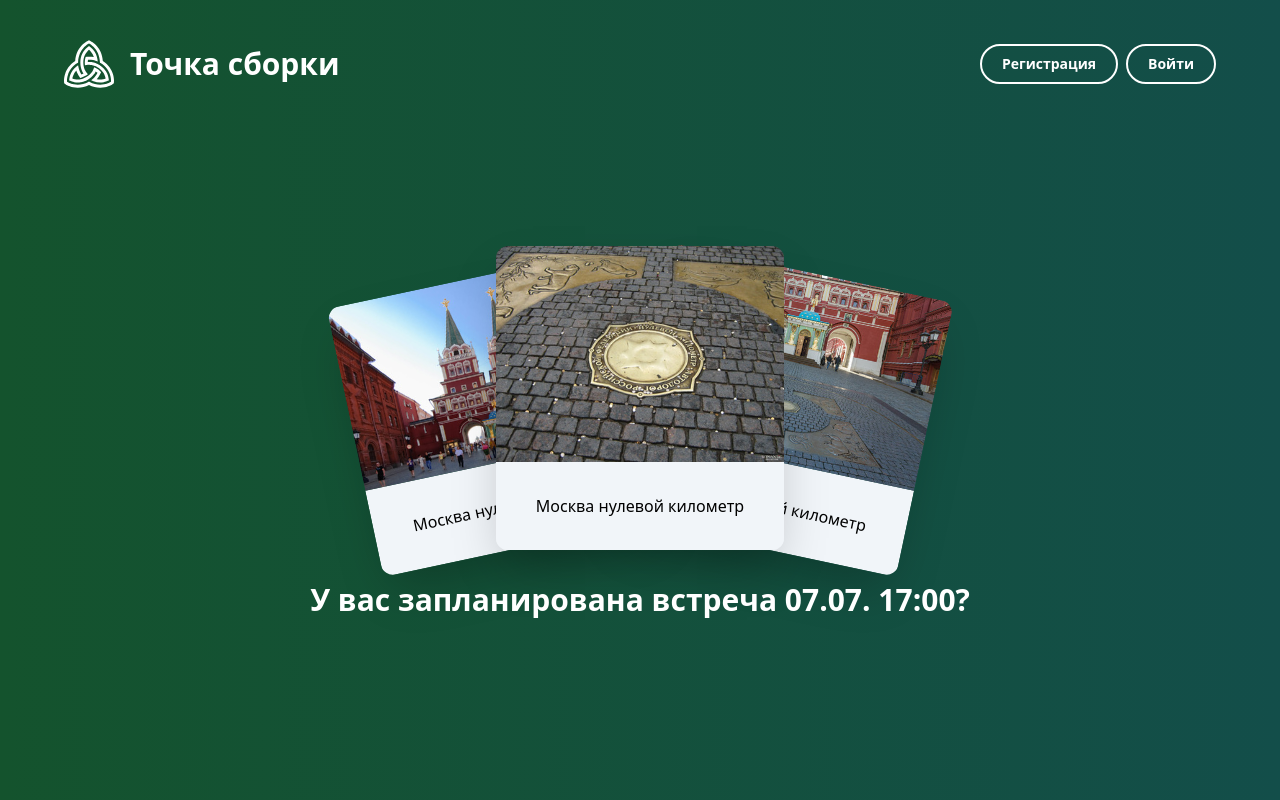
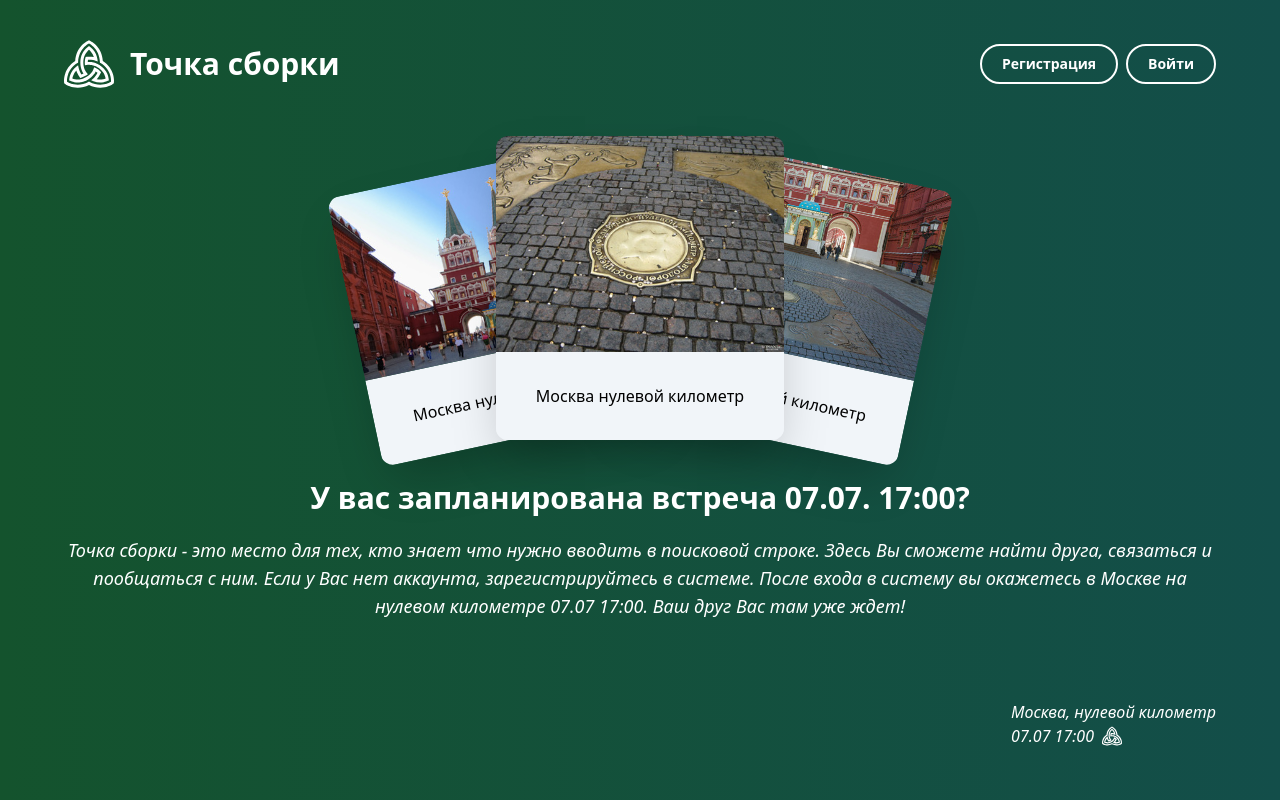
Before and after one commit to stLucky/AssemblagePoint, a Vue app: page / in a window 1280 px wide. Built offline with nearby package versions, Linux system fonts and the light colour scheme; no server answers.

Commit message:
adds text content to the homepage, not found logic and minor styles edits

```diff
--- a/src/App.vue
+++ b/src/App.vue
@@ -1,19 +1,25 @@
 <template>
   <div
-    class="w-screen h-screen flex flex-col p-8 bg-gradient-to-r from-green-900 to-teal-900 text-white"
+    class="min-h-screen flex flex-col p-8 bg-gradient-to-r from-green-900 to-teal-900 text-white"
+    :class="appCl"
   >
-    <THeader />
+    <THeader class="mb-10" />
     <RouterView />
+    <TFooter />
   </div>
 </template>
 
 <script setup>
-import { RouterView } from "vue-router";
+import { computed } from "vue";
+import { RouterView, useRoute } from "vue-router";
 import { getAuth, onAuthStateChanged } from "firebase/auth";
 import { useAuthStore } from "@/stores/auth";
 import { useUserStore } from "@/stores/user";
 
 import THeader from "./components/THeader.vue";
+import TFooter from "./components/TFooter.vue";
+
+const route = useRoute();
 
 const authStore = useAuthStore();
 const userStore = useUserStore();
@@ -35,4 +41,10 @@ onAuthStateChanged(auth, async (user) => {
     userStore.clearUser();
   }
 });
+
+const isRoomPage = computed(() => route.name === "room");
+const appCl = computed(() => ({
+  "w-screen": isRoomPage.value,
+  "h-screen": isRoomPage.value,
+}));
 </script>
--- /dev/null
+++ b/src/components/TFooter.vue
@@ -0,0 +1,22 @@
+<template>
+  <footer>
+    <div class="max-w-7xl mx-auto px-2 sm:px-6 lg:px-8">
+      <div class="py-5 flex justify-end">
+        <div>
+          <address class="flex items-center sm:items-stretch">Москва, нулевой километр</address>
+          <p class="flex items-center">
+            <time datetime="2022-07-07T17:00" class="italic"> 07.07 17:00 </time>
+            <img
+              src="@/assets/img/logo.svg"
+              alt="Логотип"
+              width="20"
+              height="20"
+              class="shrink-0 ml-2"
+            />
+          </p>
+        </div>
+      </div>
+    </div>
+  </footer>
+</template>
+<script setup></script>
--- a/src/components/UserMenu.vue
+++ b/src/components/UserMenu.vue
@@ -77,7 +77,7 @@
       </div>
 
       <div
-        class="absolute z-10 right-1/2 w-40 py-2 bg-white border rounded shadow-xl hidden group-hover:block translate-x-2/4"
+        class="absolute z-10 right-3/4 sm:right-1/2 w-40 py-2 bg-white border rounded shadow-xl hidden group-hover:block translate-x-2/4"
       >
         <button
           type="button"
--- a/src/router/index.js
+++ b/src/router/index.js
@@ -1,6 +1,7 @@
 import { createRouter, createWebHistory } from "vue-router";
 import HomeView from "@/views/HomeView.vue";
 import RoomView from "@/views/RoomView.vue";
+import NotFoundView from "@/views/NotFoundView.vue";
 import { useAuthStore } from "@/stores/auth";
 
 const router = createRouter({
@@ -19,6 +20,7 @@ const router = createRouter({
         isRequiersAuth: true,
       },
     },
+    { path: "/:pathMatch(.*)*", component: NotFoundView },
   ],
 });
 
--- a/src/views/HomeView.vue
+++ b/src/views/HomeView.vue
@@ -1,14 +1,20 @@
 <template>
   <main class="grow">
+    <h2 class="sr-only">О нас</h2>
     <div class="max-w-7xl px-2 sm:px-6 lg:px-8 mx-auto h-full">
       <div
         class="flex sm:flex-col justify-center items-center content-center h-full flex-wrap text-center"
       >
-        <ul class="relative mb-8">
+        <ul class="relative mb-10">
           <li
             class="rounded-[50%] sm:rounded-xl overflow-hidden max-w-xs shadow-2xl relative z-10 w-52 md:w-72"
           >
-            <img src="@/assets/img/place-0.jpg" alt="Москва нулевой километр" />
+            <img
+              src="@/assets/img/place-0.jpg"
+              alt="Москва нулевой километр"
+              width="288"
+              height="216"
+            />
             <p
               class="bg-slate-100 p-4 md:p-8 text-black font-medium text-center hidden sm:block"
             >
@@ -18,7 +24,12 @@
           <li
             class="rounded-xl overflow-hidden max-w-xs shadow-2xl absolute bottom-0 right-0 translate-x-36 rotate-12 w-44 sm:w-52 md:w-72 hidden sm:block"
           >
-            <img src="@/assets/img/place-1.jpg" alt="Москва нулевой километр" />
+            <img
+              src="@/assets/img/place-1.jpg"
+              alt="Москва нулевой километр"
+              width="288"
+              height="216"
+            />
             <p
               class="bg-slate-100 p-4 md:p-8 text-black font-medium text-center"
             >
@@ -28,7 +39,12 @@
           <li
             class="rounded-xl overflow-hidden max-w-xs shadow-2xl absolute bottom-0 left-0 -translate-x-36 -rotate-12 w-44 sm:w-52 md:w-72 hidden sm:block"
           >
-            <img src="@/assets/img/place-2.jpg" alt="Москва нулевой километр" />
+            <img
+              src="@/assets/img/place-2.jpg"
+              alt="Москва нулевой километр"
+              width="288"
+              height="216"
+            />
             <p
               class="bg-slate-100 p-4 md:p-8 text-black font-medium text-center"
             >
@@ -36,8 +52,15 @@
             </p>
           </li>
         </ul>
-        <p class="font-bold relative z-10 text-lg sm:text-3xl">
+        <p class="font-bold relative z-10 text-xl sm:text-3xl mb-5">
           У вас запланирована встреча 07.07. 17:00?
+        </p>
+        <p class="italic sm:text-lg">
+          Точка сборки - это место для тех, кто знает что нужно вводить в
+          поисковой строке. Здесь Вы сможете найти друга, связаться и пообщаться
+          с ним. Если у Вас нет аккаунта, зарегистрируйтесь в системе. После
+          входа в систему вы окажетесь в Москве на нулевом километре 07.07
+          17:00. Ваш друг Вас там уже ждет!
         </p>
       </div>
     </div>
--- /dev/null
+++ b/src/views/NotFoundView.vue
@@ -0,0 +1,14 @@
+<template>
+  <main class="grow flex flex-col justify-center items-center">
+    <h2 class="text-5xl font-bold mb-10">Ошибка 404</h2>
+    <p class="text-3xl text-center mb-10">
+      Страница не найдена, проверьте адрес страницы и повторите попытку.
+    </p>
+    <router-link
+      to="/"
+      class="border-2 border-white mr-2 hover:border-gray-400 transition-all px-5 py-2 text-sm leading-5 rounded-full font-semibold text-white"
+    >
+      Вернуться на главную страницу
+    </router-link>
+  </main>
+</template>
--- a/src/views/RoomView.vue
+++ b/src/views/RoomView.vue
@@ -1,7 +1,7 @@
 <template>
-  <main class="grow pt-4 w-full">
+  <main class="grow pt-4 w-full overflow-hidden">
     <div class="max-w-7xl mx-auto px-2 sm:px-6 lg:px-8 h-full">
-      <ChatApp />
+      <ChatApp class="overflow-auto scrollbar" />
     </div>
   </main>
 </template>
```
